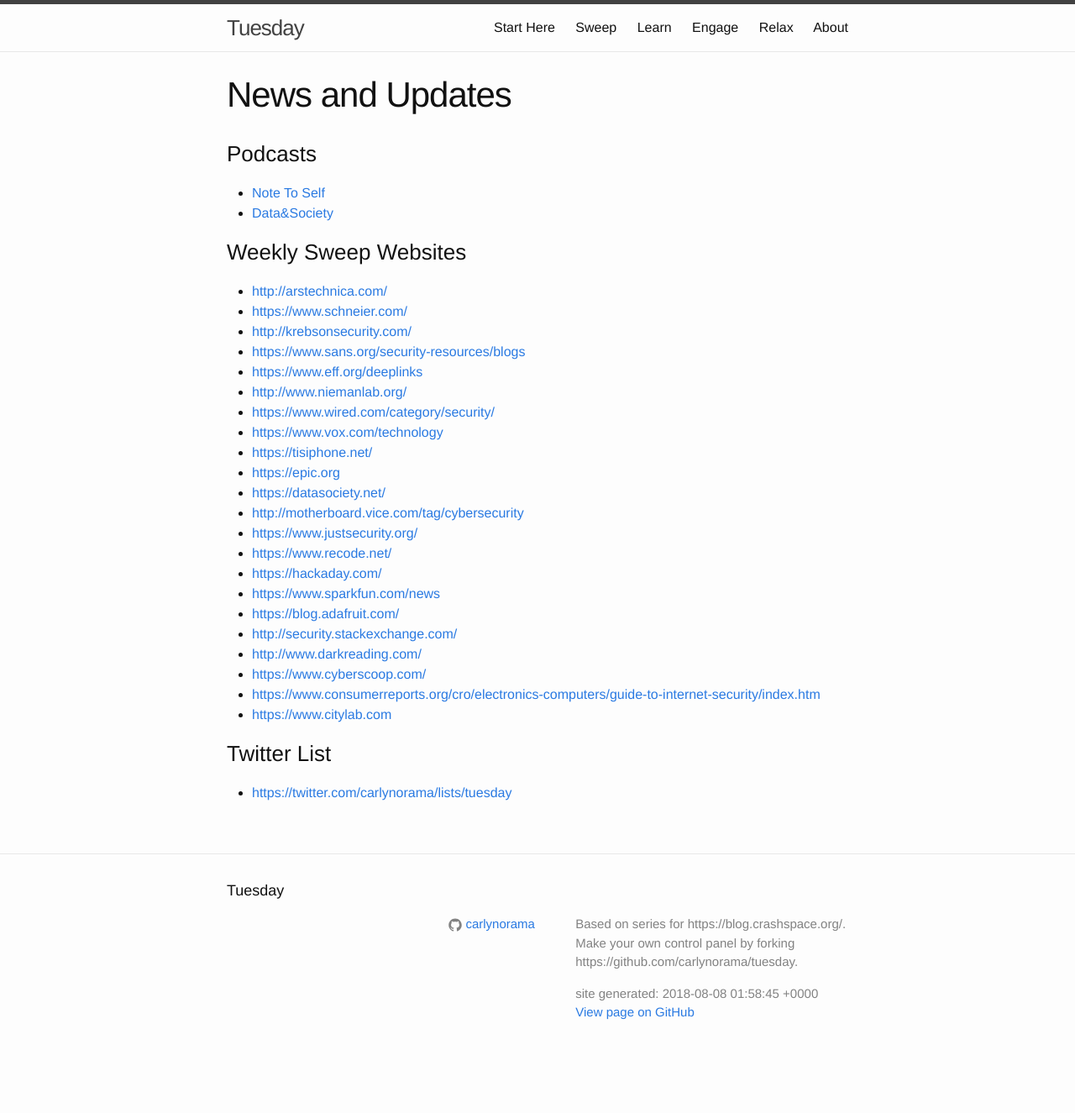
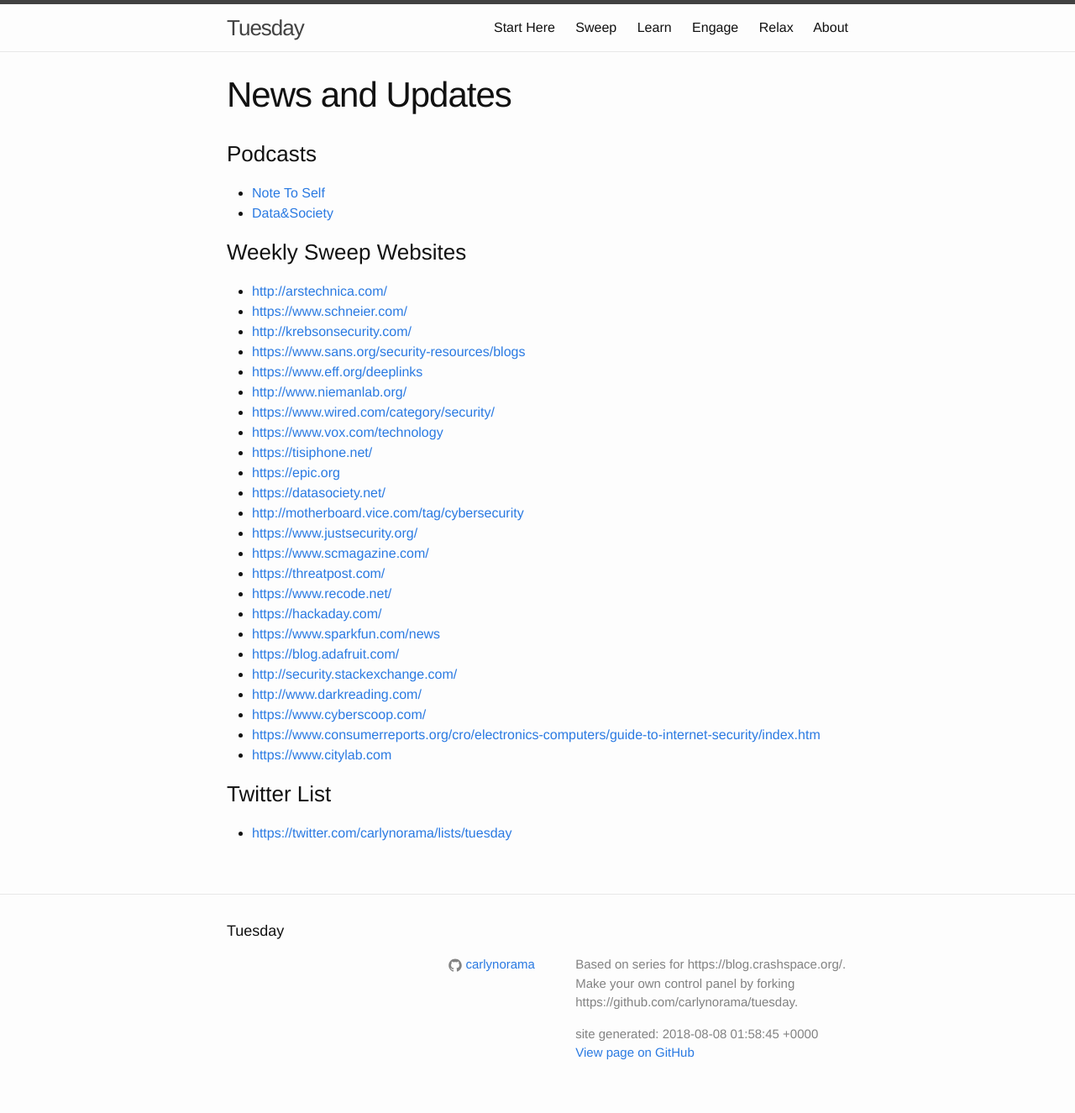
Before and after one commit to CRASHSpace/tuesday, a Jekyll site: the page built from _learn/01-news.md, in a window 1280 px wide. Shown: the whole page at 84% size. Built offline with Jekyll 4.4.1, drawn with Linux system fonts in a browser that asks for light colours; before the commit the page ends 1277 px from its top, so only the background shows below that.

Commit message:
add links

```diff
--- a/_learn/01-news.md
+++ b/_learn/01-news.md
@@ -24,6 +24,8 @@
 * <https://datasociety.net/>
 * <http://motherboard.vice.com/tag/cybersecurity>
 * <https://www.justsecurity.org/>
+* <https://www.scmagazine.com/>
+* <https://threatpost.com/>
 * <https://www.recode.net/>
 * <https://hackaday.com/>
 * <https://www.sparkfun.com/news>
```
